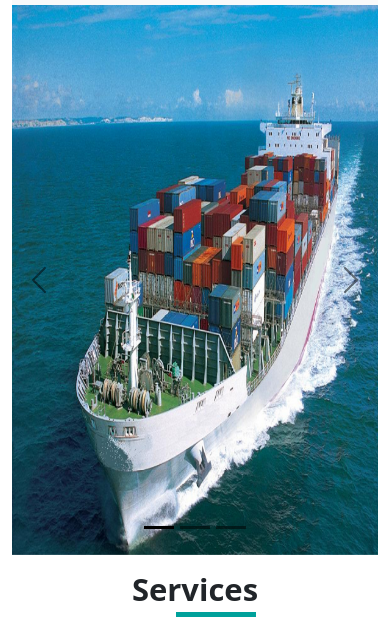
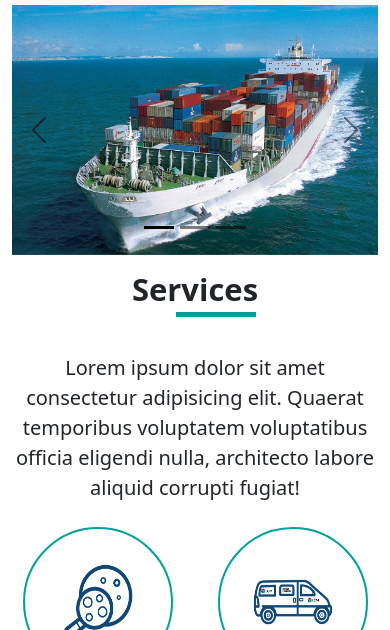
Before and after one commit to hondusite/qualityfoods, a plain HTML site: page index.html in a window 390 px wide. Shown: the part 214-844 px from the top of the page. Drawn offline with nearby package versions, Linux system fonts and the light colour scheme.

Commit message:
carrusel responsive

```diff
--- a/css/style.css
+++ b/css/style.css
@@ -23,6 +23,18 @@ a.principal:hover{
     width: 1200px;
     height: 550px;
 }
+@media screen and (max-width: 768px){
+    .carousel-item img{
+        width: 1200px;
+        height: 350px;
+    }
+}
+@media screen and (max-width: 575px){
+    .carousel-item img{
+        width: 1200px;
+        height: 250px;
+    }
+
 .titulos{
     font-weight: bold;
     position:relative;
```
